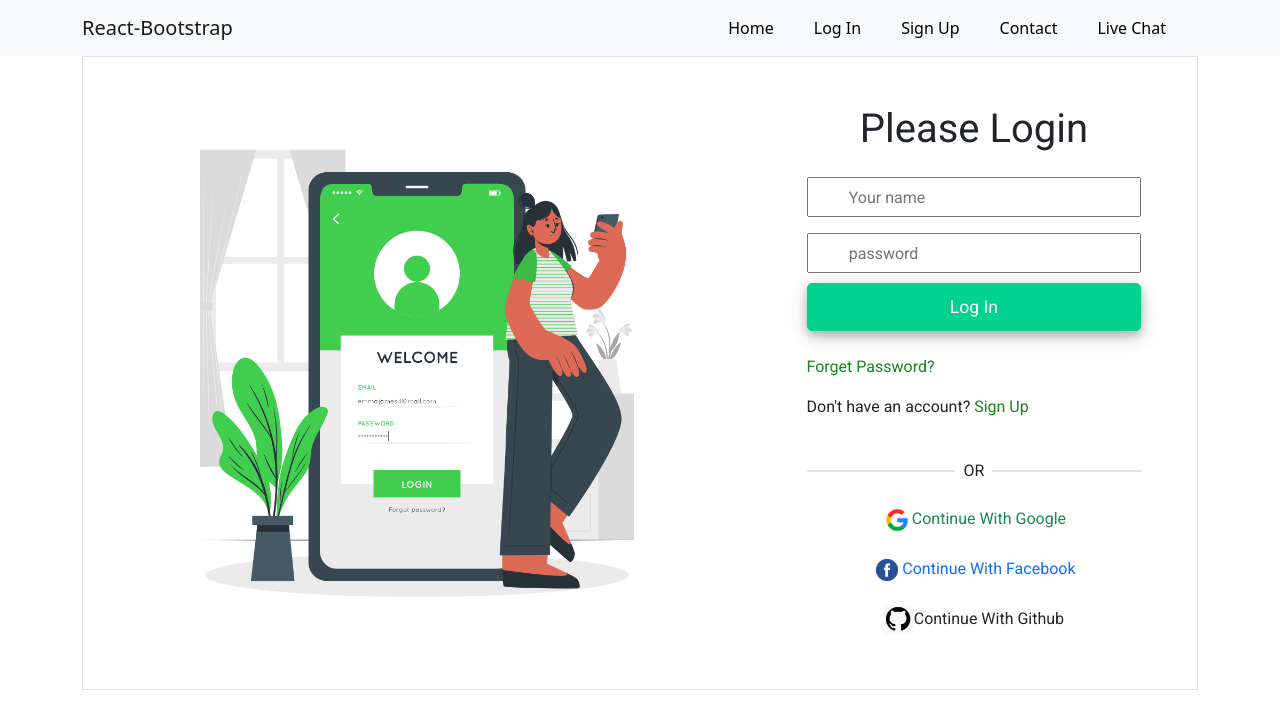
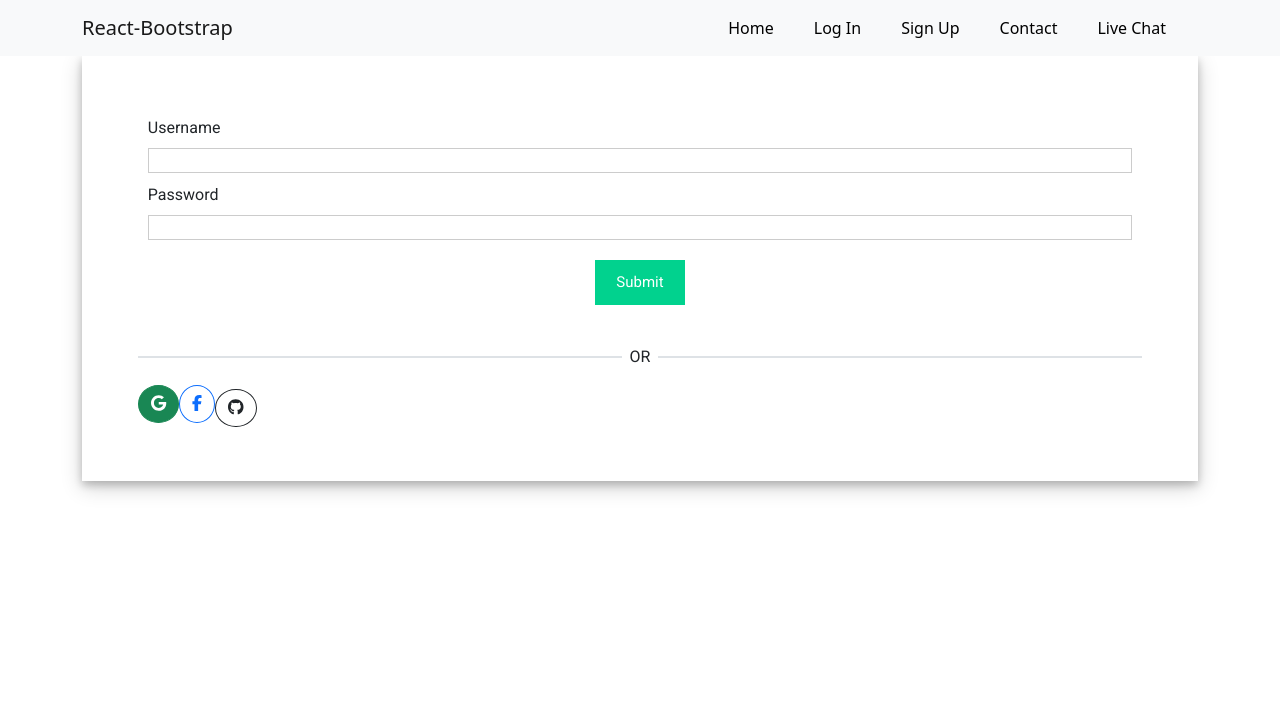
Before and after one commit to somaya-tanjina/techsilo-client, a React (Create React App) app: page /login in a window 1280 px wide. Shown: the top 728 px of the page. Built offline with nearby package versions, Linux system fonts and the light colour scheme.

Commit message:
Environment varriable is used

```diff
--- a/src/App.js
+++ b/src/App.js
@@ -4,6 +4,7 @@ import Header from "./components/HomePage/Header/Header";
 import Home from "./components/HomePage/Home";
 import InventoryDetails from "./components/InventoryDetails/InventoryDetails";
 import Login from "./components/Login/Login";
+import Signup from "./components/Signup/Signup";
 
 function App() {
     return (
@@ -13,6 +14,7 @@ function App() {
                 <Route path="/" element={<Home></Home>}></Route>
                 <Route path="/inventory/:id" element={<InventoryDetails></InventoryDetails>}></Route>
                 <Route path="/login" element={<Login></Login>}></Route>
+                <Route path="/signup" element={<Signup></Signup>}></Route>
             </Routes>
         </div>
     );
--- a/src/components/Login/Login.css
+++ b/src/components/Login/Login.css
@@ -1,20 +1,63 @@
-.login-img {
-    text-align: center;
+input[type="text"],
+input[type="password"] {
+  height: 25px;
+  border: 1px solid rgba(0, 0, 0, 0.2);
+}
+.input-container {
+  display: flex;
+  flex-direction: column;
+  gap: 8px;
+  margin: 10px;
+}
+input[type="submit"] {
+  margin-top: 10px;
+  cursor: pointer;
+  font-size: 15px;
+  background: #01d28e;
+  border: 1px solid #01d28e;
+  color: #fff;
+  padding: 10px 20px;
 }
 
-img {
-    width: 80%;
+input[type="submit"]:hover {
+  background: #6cf0c2;
 }
 
-input[type="text"],
-input[type="password"] {
-    height: 40px;
-    padding: 0 12%;
+.button-container {
+  display: flex;
+  justify-content: center;
 }
 
 .form {
+  background-color: white;
+  padding: 2rem;
+  box-shadow: 0 4px 8px 0 rgba(0, 0, 0, 0.2), 0 6px 20px 0 rgba(0, 0, 0, 0.19);
+    padding: 50px 5%;
+    width: 100%;
+    font-family: "Roboto", sans-serif;
+}
+
+
+
+
+
+/* now */
+/* input[type="text"],
+input[type="password"] {
+    height: 35px;
+    padding: 0 12%;
+    outline: none;
+    border: none;
+    display: block;
+    background-color: #EBEBEB;
+}
+input[type="text"] :focus{
+    border: 1px solid #01d28e !important;
+    outline: blue !important;
+}
+.form {
     background-color: white;
-    /* box-shadow: 0 4px 8px 0 rgba(0, 0, 0, 0.2), 0 6px 20px 0 rgba(0, 0, 0, 0.19); */
+ box-shadow: 0 4px 8px 0 rgba(0, 0, 0, 0.2), 0 6px 20px 0 rgba(0, 0, 0, 0.19);
     padding: 50px 5%;
     width: 100%;
     font-family: "Roboto", sans-serif;
@@ -29,8 +72,9 @@ input[type="submit"] {
     border-radius: 5px;
     color: #fff;
     font-size: 1.1rem;
-    padding: 10px;
-    box-shadow: 0 4px 8px 0 rgba(0, 0, 0, 0.2), 0 6px 20px 0 rgba(0, 0, 0, 0.19);
+    outline: none;
+
+    box-shadow: 0 4px 8px 0 rgba(0, 0, 0, 0.2);
 }
 
 input[type="submit"]:hover {
@@ -43,4 +87,4 @@ input[type="submit"]:hover {
 }
 span {
     color: #148814;
-}
+} */
--- a/src/components/Login/Login.js
+++ b/src/components/Login/Login.js
@@ -6,51 +6,21 @@ import "./Login.css";
 const Login = () => {
     return (
         <div className="container">
-            <div className="d-md-flex  justify-content-md-center align-items-center h-100 border  ">
-                <div className="login-img">
-                    <img className="login-img" src={img} alt="" />
-                </div>
-
-                <div className="form py-5  ">
-                    <form>
-                        <h1 className="text-center mb-4 text-dark">
-                            Please Login
-                        </h1>
-
-                        <input
-                            className="w-100 mb-3"
-                            type="text"
-                            name="uname"
-                            placeholder="Your name"
-                            required
-                        />
-
-                        <input
-                            className="w-100"
-                            type="password"
-                            name="pass"
-                            placeholder="password"
-                            required
-                        />
-
-                        <div className="button-container">
-                            <input
-                                className="w-100"
-                                type="submit"
-                                value="Log In"
-                            />
-                        </div>
-                    </form>
-                    <div className=" mt-4">
-                        <p>
-                            <span>Forget Password?</span>
-                        </p>
-                        <p>
-                            Don't have an account? <span>Sign Up</span>
-                        </p>
+            <div className="form">
+                <form>
+                    <div className="input-container">
+                        <label>Username </label>
+                        <input type="text" name="email" required />
                     </div>
-                    <SocialLogin></SocialLogin>
-                </div>
+                    <div className="input-container">
+                        <label>Password </label>
+                        <input type="password" name="pass" required />
+                    </div>
+                    <div className="button-container">
+                        <input type="submit" />
+                    </div>
+                </form>
+                <SocialLogin></SocialLogin>
             </div>
         </div>
     );
--- a/src/components/Signup/Signup.js
+++ b/src/components/Signup/Signup.js
@@ -1,6 +1,23 @@
+
+import { FontAwesomeIcon } from '@fortawesome/react-fontawesome';
 import React from 'react';
+import { useCreateUserWithEmailAndPassword } from "react-firebase-hooks/auth";
+import auth from '../../firebase.init';
+const Signup = () => {
+const [createUserWithEmailAndPassword, user, loading, error] =
+    useCreateUserWithEmailAndPassword(auth);
 
-const Signup = () => {
+    const handleFormSubmit = (event) => {
+        event.preventDefault()
+        const name = event.target.name.value;
+        const email = event.target.email.value;
+        const password = event.target.pass.value;
+
+         createUserWithEmailAndPassword(email, password);
+
+    }
+console.log(user);
+
   return (
       <div className="container">
           <div className="d-md-flex  justify-content-md-center align-items-center h-100 border  ">
@@ -9,16 +26,24 @@ const Signup = () => {
               </div>
 
               <div className="form py-5  ">
-                  <form>
+                  <form onSubmit={handleFormSubmit}>
                       <h1 className="text-center mb-4 text-dark">
-                          Please Login
+                          Sign Up
                       </h1>
 
                       <input
+
                           className="w-100 mb-3"
                           type="text"
-                          name="uname"
-                          placeholder="Your name"
+                          name="name"
+                          placeholder="Name"
+                          required
+                      />
+                      <input
+                          className="w-100 mb-3"
+                          type="text"
+                          name="email"
+                          placeholder=" Email"
                           required
                       />
 
@@ -26,7 +51,7 @@ const Signup = () => {
                           className="w-100"
                           type="password"
                           name="pass"
-                          placeholder="password"
+                          placeholder="Password"
                           required
                       />
 
--- a/src/components/SocialLogin/SocialLogin.js
+++ b/src/components/SocialLogin/SocialLogin.js
@@ -3,7 +3,8 @@ import "./SocialLogin.css";
 import google from "../../images/socila-icon/google.png";
 import facebook from "../../images/socila-icon/facebook.png";
 import github from "../../images/socila-icon/github.png";
-
+import { FontAwesomeIcon } from "@fortawesome/react-fontawesome";
+import { faFacebookF, faGoogle, faGithub } from "@fortawesome/free-brands-svg-icons";
 const SocialLogin = () => {
     return (
         <div>
@@ -13,22 +14,14 @@ const SocialLogin = () => {
                 <div className="border w-50"></div>
             </div>
             <div>
-                <button className="btn-google btn btn-outline-success border-0 w-100 mb-2">
-                    <img style={{ width: "30px" }} src={google} alt="" />
-                    Continue With Google
+                <button className="btn-google    btn btn-success  rounded-circle  mb-2">
+                    <FontAwesomeIcon icon={faGoogle} />
                 </button>
-                <button className=" btn btn-outline-primary border-0 w-100 mb-2">
-                    <img style={{ width: "30px" }} src={facebook} alt="" />
-                    Continue With Facebook
+                <button className=" btn btn-outline-primary rounded-circle   mb-2">
+                    <FontAwesomeIcon icon={faFacebookF} />
                 </button>
-                <button className="btn btn-outline-dark border-0 w-100">
-                    <img
-                        className="bg-light rounded"
-                        style={{ width: "30px" }}
-                        src={github}
-                        alt=""
-                    />
-                    Continue With Github
+                <button className="btn btn-outline-dark btn-floating rounded-circle ">
+                    <FontAwesomeIcon icon={faGithub} />
                 </button>
             </div>
         </div>
--- /dev/null
+++ b/src/firebase.init.js
@@ -0,0 +1,20 @@
+// Import the functions you need from the SDKs you need
+import { initializeApp } from "firebase/app";
+import { getAuth } from "firebase/auth";
+// TODO: Add SDKs for Firebase products that you want to use
+// https://firebase.google.com/docs/web/setup#available-libraries
+
+// Your web app's Firebase configuration
+const firebaseConfig = {
+    apiKey: process.env.REACT_APP_apiKey,
+    authDomain: process.env.REACT_APP_authDomain,
+    projectId: process.env.REACT_APP_projectId,
+    storageBucket: process.env.REACT_APP_storageBucket,
+    messagingSenderId: process.env.REACT_APP_messagingSenderId,
+    appId: process.env.REACT_APP_appId,
+};
+
+// Initialize Firebase
+const app = initializeApp(firebaseConfig);
+const auth = getAuth(app);
+export default auth;
```
Also changed, not shown: package.json (+7 -0 lines), 1 other file (tests, documents, lock files or other folders).
